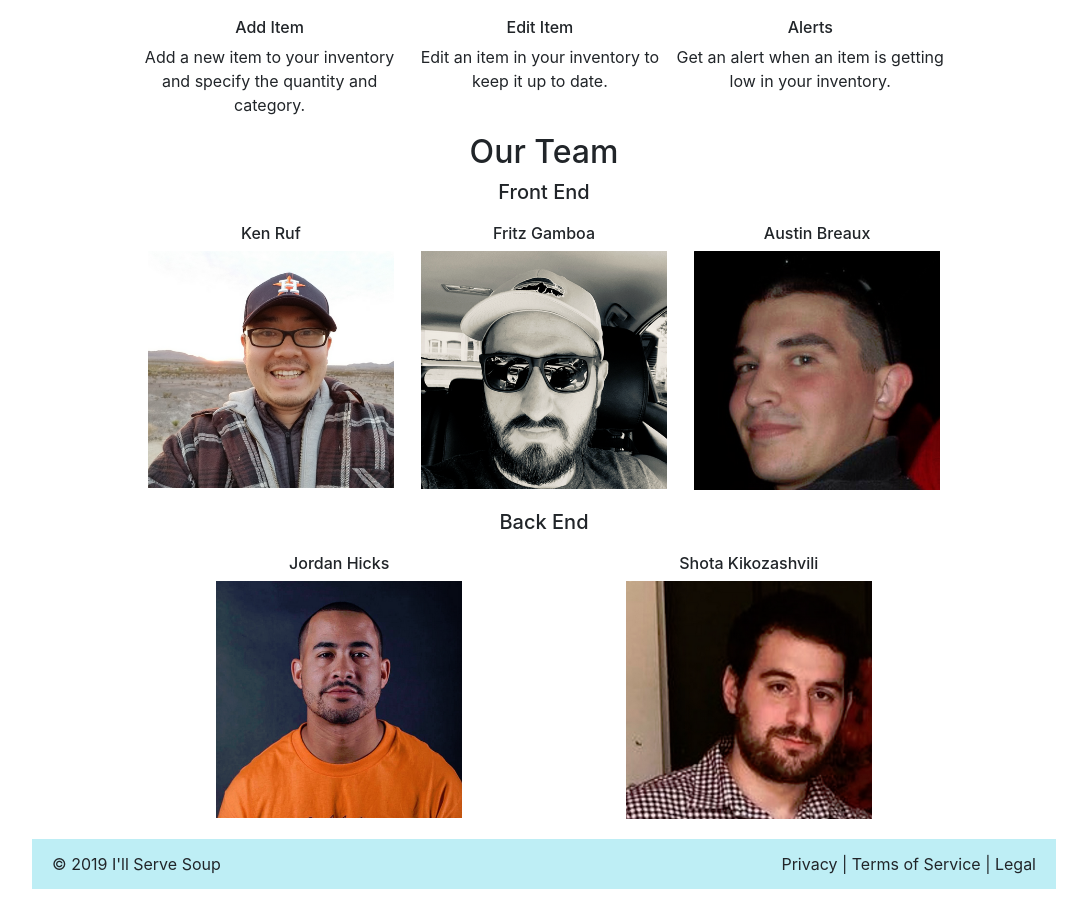
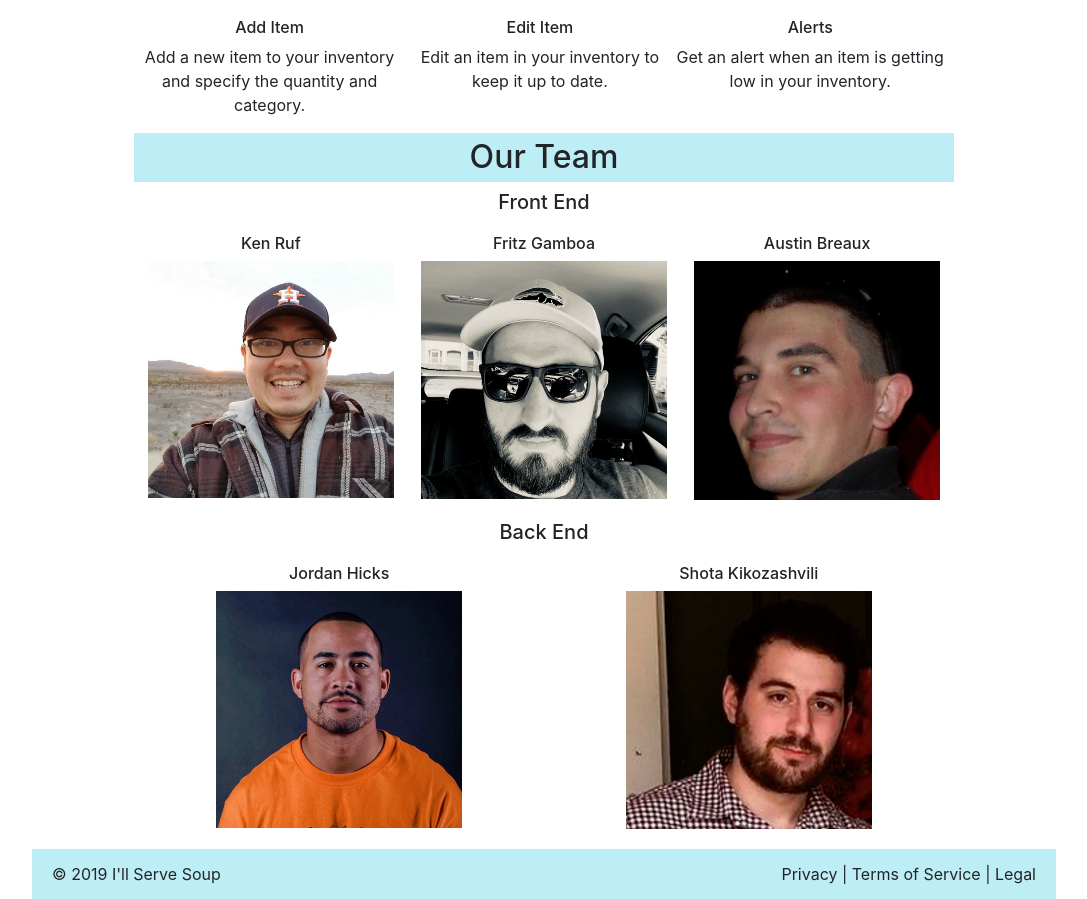
Before and after one commit to i-ll-serve-soup-july-2019/FrontEnd, a React (Create React App) app in the folder serve-soup/: page / in a window 1280 px wide. Shown: the part 903-1802 px from the top of the page, without its empty margins (96-1183 px from the left). Built offline with nearby package versions, Linux system fonts and the light colour scheme.

Commit message:
added background color to our-team heading

```diff
--- a/serve-soup/src/App.css
+++ b/serve-soup/src/App.css
@@ -102,6 +102,8 @@ table {
 
 .landing-page-content h2 {
   text-align: center;
+  background-color: #beeef5;
+  padding: 5px;
 }
 
 .landing-page-content h3 {
```
